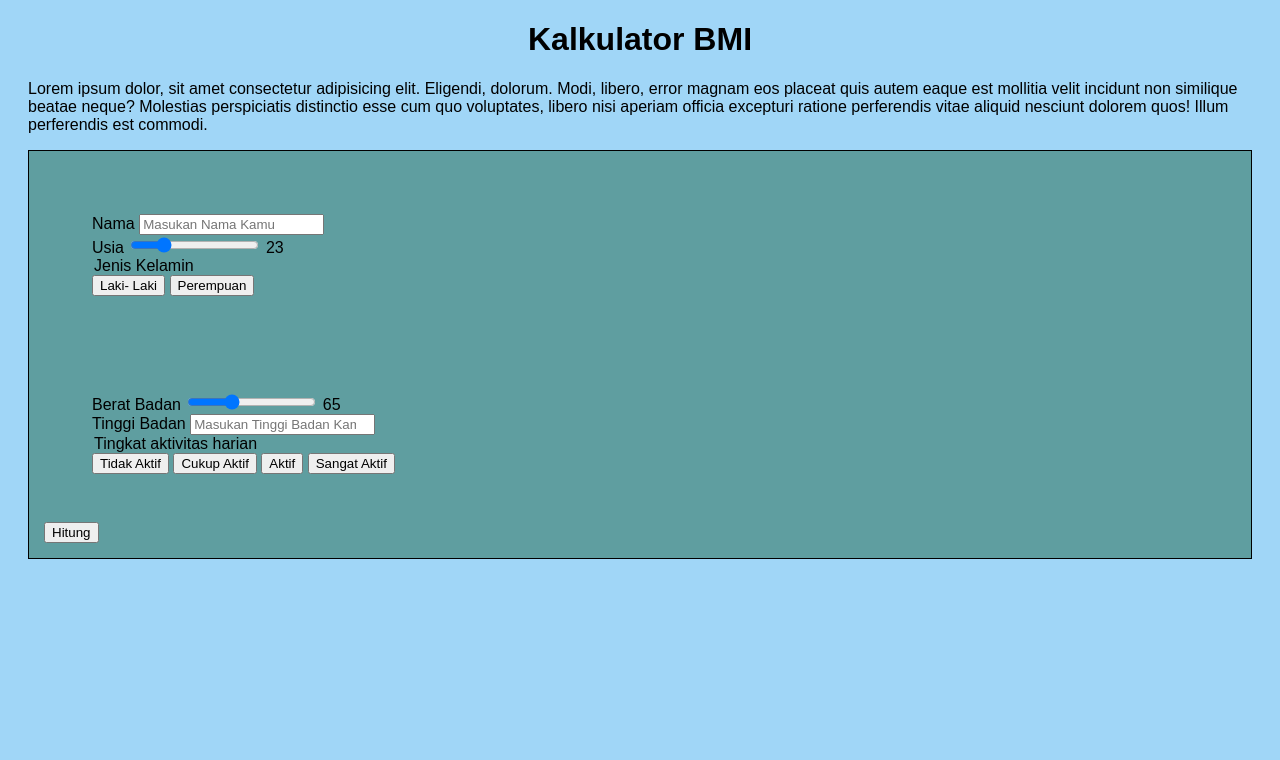
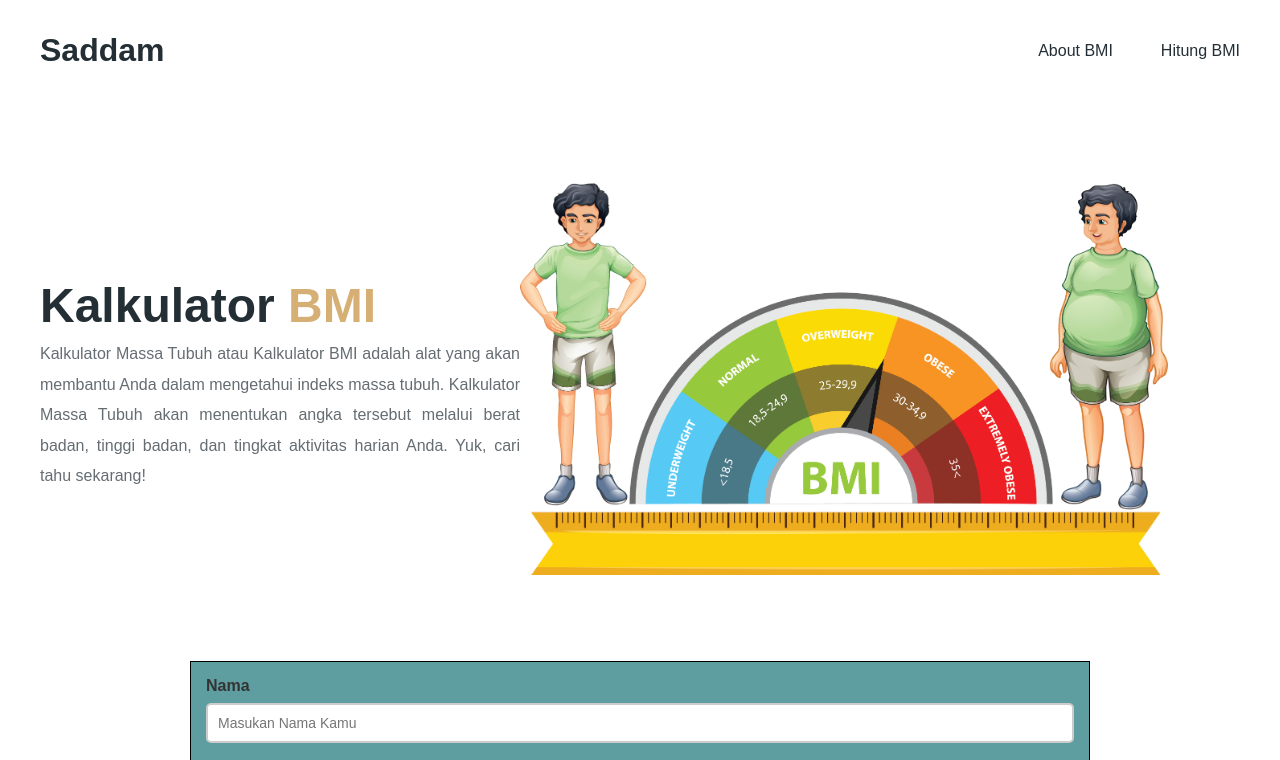
Before and after one commit to revou-fundamental-course/5-aug-24-SaddamMuhammadA, a plain HTML site: page index.html in a window 1280 px wide. Shown: the top 760 px of the page. Drawn offline with Linux system fonts and the light colour scheme.

Commit message:
Styling Introduction Section

```diff
--- a/css/style.css
+++ b/css/style.css
@@ -1,36 +1,136 @@
-/* style Section */
+:root {
+    --primaryTextColor: #232e35; /* Untuk title atau judul */
+    --secondaryTextColor: #656d72; /* Untuk text biasa seperti paragraph */
+
+    --borderColor: #f1f1f1;
+    --lineColor: #d9d9d9; /* Untuk line di pre-title */
+
+    --primaryBackgroundColor: #fff;
+    --secondaryBackgroundColor: #fbfbfb;
+    --thirdBackgroundColor: #f5f3fe;
+
+    --primaryIconColor: #d6af75;
+    --primaryIconColorHover: #EDC68C;
+
+    --sectionPadding: 6rem 0;
+
+    --itemBorderRadius: 0.7rem;
+}
+
+/* style Section
 /* Form untuk keseluruhan style */
+* {
+    margin: 0;
+    padding: 0;
+    box_sizing: border-box;
+    align-content: center;
+}
+
 body {
     font-family: Arial, sans-serif;
-    background-color: #a0d6f7;
-    /* margin: 0px;
-    padding: 0px; */
-    /* display: flex; */
+}
+
+h1, h2, h3, h4, h5, h6, strong {
+    color: var(--primaryTextColor);
+}
+
+p {
+    font-size: 1rem;
+    line-height: 1.9rem;
+}
+
+p, span, label, input, li {
+    color: var(--secondaryTextColor);
+}
+
+a {
+    text-decoration: none;
+}
+
+/* Header style */
+.main-container {
+    width: 1200px;
+    margin: 0 auto;
+}
+
+@media screen and (max-width: 1200px) {
+    .main-container {
+        width: 90%;
+    }
+}
+
+/* Navigasi style */
+.nav {
+    display: flex;
+    justify-content: space-between;
+    padding: 2rem 0;
+}
+
+.nav ul {
+    list-style: none;   /*menghilangkan tanda list bulat pada navigasi menu */
+    display: flex;      /*membuat list navigasi menu berjajaar ke samping */
+    gap: 3rem;          /*membuat jarak space antar list menu */
+}
+
+.logo {
+    display: flex;
+    align-items: center;
+    font-weight: 700;
+    font-size: 2rem;
+}
+
+.logo a {
+    color: var(--primaryTextColor);
+}
+
+nav ul li {
+    display: flex;          /* Wadah */
+    align-items: center;    /*rata tengah atas bawah*/
+}
+
+nav ul li a {
+    color: var(--primaryTextColor);
+}
+
+/* Introduction */
+#introduction {
+    padding-top: 20px;
+    height: 520px;
+    display: grid;
+    grid-template-columns: 1fr 1.5fr;
+    aligm-items:center;
+    /* align-items: flex-start; */
+}
+
+.introduction-name {
+    font-size: 3rem;
+    font-weight: 700;
+    margin: 0.5rem 0 1rem;
+}
+
+.introduction-name span {
+    color: var(--primaryIconColor);
+}
+
+.introduction-right img {
+    width: 90%
+}
+
+.Introduction-right {
+    display: flex;
     justify-content: center;
-    align: center;
-    height: 100vh;
-}
-/* Header style */
-.main-title {
-    text-align: center;
 }
 
 /* Main style */
-
-main {
-    /* display:flex; */
-    margin: 20px;
+.container {
+    width: 80%;
+    max-width: 900px;
+    background-color: #ffffff;
+    border-radius:10px;
+    box-shadow: 0 0 20ox rgba(0, 0, 0, 0.1);
+    padding:20px;
+    margin: auto;
 }
-
-/* .form-section {
-    display:flex;
-    flex-direction:column;
-    gap:20px;
-}
-
-aside {
-    display:flex;
-} */
 
 form {
     border: 1px solid;
@@ -38,6 +138,70 @@ form {
     background-color: cadetblue;
 }
 
+.form-section { */
+    display: flex;
+    flex-direction:row;
+    gap:20px;
+    justify-content:space-beetween;
+}
+
 aside {
-    padding: 48px;
+    display:flex;
+    flex-direction: column;
+    flex: 1;
+    gap:20px;
 }
+
+/* .form-left {
+    flex: 50px;
+}
+
+.form-right {
+    flex: 50px;
+} */
+
+.form-group {
+    display:flex;
+    flex-direction: column;
+    gap: 8px;
+    width: 100%;
+}
+
+.form-left .form-group,
+.form-right .form-group {
+    flex: 1;
+}
+
+p {
+    text-align: justify;
+    margin-top: -10px;
+}
+
+label, legend {
+    font-weight: bold;
+    color: #333333
+}
+
+input[type="text"], input[type="range"], button, output {
+    padding: 10px;
+    border: 2px solid #ccc;
+    border-radius: 5px;
+    font-size: 14px;
+}
+
+input [type="text"] {
+    width: 100%
+}
+
+input [type="text"] {
+    width: 100%;
+}
+
+output {
+    font-weight: bold;
+}
+
+Fieldset {
+    border: none;
+    paddings:0;
+} */
--- a/index.html
+++ b/index.html
@@ -9,7 +9,34 @@
 <body>
     <!-- Header Section -->
     <header>
-        <h1 class="main-title">Kalkulator BMI</h1>
+        <div class="main-container">
+            <!-- Navigasi Sebelah kanan -->
+            <div class="nav">
+                <div class="logo">
+                    <a href="#">Saddam</a>
+                </div>
+
+                <nav>
+                    <ul>
+                        <li><a href="#about">About BMI</a></li>
+                        <li><a href="#">Hitung BMI</a></li>
+                        </a></li>
+                    </ul>
+                </nav>
+            </div>
+
+            <section id="introduction">
+                <div class="introduction-left">
+                    <h1 class="introduction-name">Kalkulator <span>BMI</span></h1>
+                    <p class="about">Kalkulator Massa Tubuh atau Kalkulator BMI adalah alat yang akan membantu Anda dalam mengetahui indeks massa tubuh. Kalkulator Massa Tubuh akan menentukan angka tersebut melalui berat badan, tinggi badan, dan tingkat aktivitas harian Anda. Yuk, cari tahu sekarang!</p>
+                </div>
+
+                <div class="introduction-right">
+                    <img src="/assets/vector bmi.png" alt="Hero BMI">
+                </div>
+            </section>
+        </div>
+        <!-- <h1 class="main-title">Kalkulator BMI</h1> -->
     </header>
     <!-- End Of Header Section -->
 
@@ -17,7 +44,7 @@
     <main class="container">
     <!-- article Section -->
         <article>
-            <p>Lorem ipsum dolor, sit amet consectetur adipisicing elit. Eligendi, dolorum. Modi, libero, error magnam eos placeat quis autem eaque est mollitia velit incidunt non similique beatae neque? Molestias perspiciatis distinctio esse cum quo voluptates, libero nisi aperiam officia excepturi ratione perferendis vitae aliquid nesciunt dolorem quos! Illum perferendis est commodi.</p>
+
         </article>
         <section class="form-section">
             <form>
@@ -67,7 +94,7 @@
                     </div>
                 </div>
             </aside>
-            <Button id="calculate-button">Hitung</Button>
+            <Button class="button-hitung" id="calculate-button">Hitung</Button>
         </form>
         </section>
     </main>
```
Also changed, not shown: assets/Logo Saddam.png (added), assets/vector bmi.png (added).
